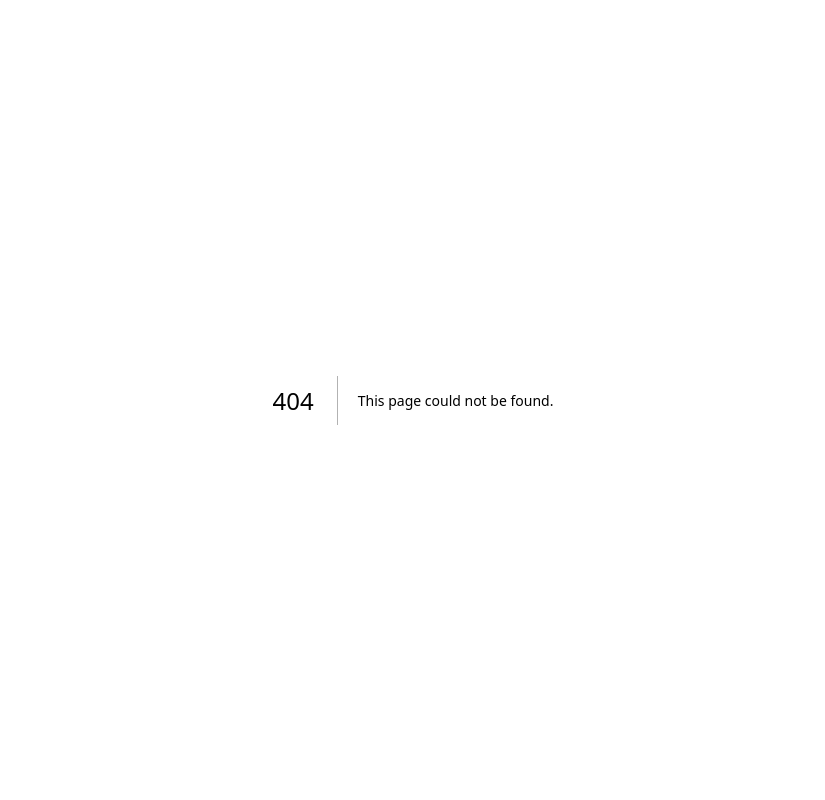
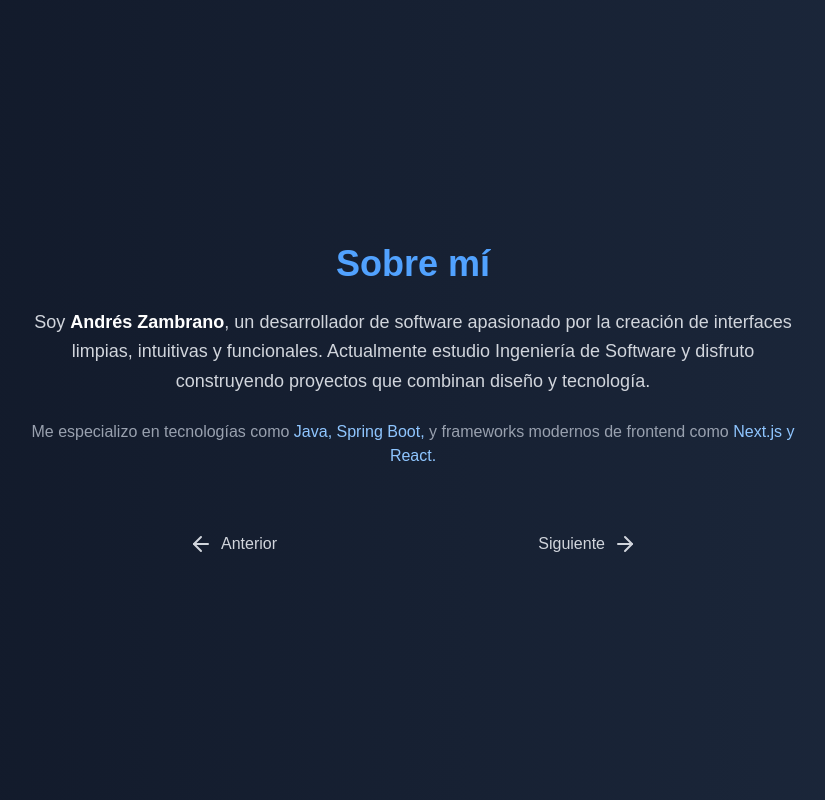
Before and after one commit to andresZam12/aZamb_portf, a Next.js app: page /about in a window 1280 px wide. Before the commit this address had no page. Shown: the whole page, without its empty margins (227-1052 px from the left). Built offline with nearby package versions, Linux system fonts and the light colour scheme.

Commit message:
creación componentes y claseificación de carpetas de desarrollo

```diff
--- /dev/null
+++ b/src/app/about/page.tsx
@@ -0,0 +1,30 @@
+import NavigationButtons from "../components/NavigationButtons";
+
+export default function AboutPage() {
+  return (
+    <main className="flex flex-col justify-center items-center min-h-screen bg-gradient-to-r from-gray-900 to-slate-800 text-white px-6">
+      {/* Sección principal */}
+      <section className="max-w-3xl text-center space-y-6">
+        <h2 className="text-4xl font-bold text-blue-400">Sobre mí</h2>
+
+        <p className="text-lg text-gray-300 leading-relaxed">
+          Soy <span className="font-semibold text-white">Andrés Zambrano</span>,
+          un desarrollador de software apasionado por la creación de interfaces
+          limpias, intuitivas y funcionales. Actualmente estudio Ingeniería de
+          Software y disfruto construyendo proyectos que combinan diseño y
+          tecnología.
+        </p>
+
+        <p className="text-gray-400">
+          Me especializo en tecnologías como{" "}
+          <span className="font-medium text-blue-300">Java, Spring Boot,</span>{" "}
+          y frameworks modernos de frontend como{" "}
+          <span className="font-medium text-blue-300">Next.js y React.</span>
+        </p>
+      </section>
+
+      {/* Botones de navegación */}
+      <NavigationButtons prev="/" next="/projects" />
+    </main>
+  );
+}
--- /dev/null
+++ b/src/app/components/NavigationButtons.tsx
@@ -0,0 +1,35 @@
+import Link from "next/link";
+import { ArrowLeft, ArrowRight } from "lucide-react"; // Iconos simples y elegantes
+
+interface Props {
+  prev?: string;
+  next?: string;
+}
+
+export default function NavigationButtons({ prev, next }: Props) {
+  return (
+    <div className="flex justify-between w-full max-w-md mt-16">
+      {prev ? (
+        <Link
+          href={prev}
+          className="flex items-center text-gray-300 hover:text-blue-400 transition"
+        >
+          <ArrowLeft className="mr-2" /> Anterior
+        </Link>
+      ) : (
+        <span />
+      )}
+
+      {next ? (
+        <Link
+          href={next}
+          className="flex items-center text-gray-300 hover:text-blue-400 transition"
+        >
+          Siguiente <ArrowRight className="ml-2" />
+        </Link>
+      ) : (
+        <span />
+      )}
+    </div>
+  );
+}
--- /dev/null
+++ b/src/app/components/ProjectCard.tsx
@@ -0,0 +1,37 @@
+import { Github } from "lucide-react";
+import Image from "next/image";
+
+interface Props {
+  title: string;
+  description: string;
+  image: string;
+  github: string;
+}
+
+export default function ProjectCard({ title, description, image, github }: Props) {
+  return (
+    <article className="bg-slate-800 rounded-2xl overflow-hidden shadow-lg hover:shadow-blue-500/30 transition-all flex flex-col">
+      <Image
+        src={image}
+        alt={title}
+        width={400}
+        height={240}
+        className="object-cover w-full h-48"
+      />
+
+      <div className="p-5 flex flex-col flex-grow">
+        <h3 className="text-xl font-semibold text-blue-300 mb-2">{title}</h3>
+        <p className="text-gray-300 flex-grow">{description}</p>
+
+        <a
+          href={github}
+          target="_blank"
+          rel="noopener noreferrer"
+          className="mt-4 inline-flex items-center text-blue-400 hover:text-blue-300 transition"
+        >
+          <Github className="mr-2 w-5 h-5" /> Ver en GitHub
+        </a>
+      </div>
+    </article>
+  );
+}
--- a/src/app/page.tsx
+++ b/src/app/page.tsx
@@ -1,10 +1,17 @@
 export default function Home() {
   return (
-    <main className="flex min-h-screen items-center justify-center bg-gradient-to-r from-blue-500 to-indigo-600">
-      <section className="text-center text-white p-6 rounded-xl shadow-lg bg-white/10 backdrop-blur-sm">
-        <h1 className="text-4xl font-bold mb-2">🔥Hola, soy Andrés🔥</h1>
-        <p className="text-lg">Bienvenido a mi elaboración paso a paso de mi portafolio</p>
-      </section>
+    <main className="flex flex-col items-center justify-center min-h-screen bg-gradient-to-r from-slate-900 to-gray-800 text-white">
+      <h1 className="text-4xl font-bold mb-4">¡Hola! Soy Andrés Zambrano</h1>
+      <p className="text-lg text-gray-300 mb-8">
+        Desarrollador de software y estudiante de ingeniería.
+      </p>
+
+      <a
+        href="/about"
+        className="px-6 py-3 bg-blue-600 hover:bg-blue-700 rounded-xl transition-all"
+      >
+        Conóceme →
+      </a>
     </main>
   );
 }
--- /dev/null
+++ b/src/app/projects/page.tsx
@@ -0,0 +1,51 @@
+import ProjectCard from "../components/ProjectCard";
+import NavigationButtons from "../components/NavigationButtons";
+
+export default function ProjectsPage() {
+  const projects = [
+    {
+      id: 1,
+      title: "Sistema de pedidos para restaurante",
+      description:
+        "Aplicación en Java con Spring Boot que gestiona pedidos, usuarios y pagos.",
+      image: "/images/project1.png",
+      github: "https://github.com/andreszambrano/pedidos-restaurante",
+    },
+    {
+      id: 2,
+      title: "Sistema bibliográfico universitario",
+      description:
+        "Proyecto en Java con gestión de préstamos, revistas y trabajos de grado.",
+      image: "/images/project2.png",
+      github: "https://github.com/andreszambrano/sistema-biblioteca",
+    },
+    {
+      id: 3,
+      title: "Plataforma educativa universitaria",
+      description:
+        "Aplicación con Next.js y Spring Boot para la gestión de matrículas y paquetes educativos.",
+      image: "/images/project3.png",
+      github: "https://github.com/andreszambrano/plataforma-educativa",
+    },
+  ];
+
+  return (
+    <main className="min-h-screen flex flex-col items-center justify-center bg-gradient-to-r from-slate-900 to-gray-800 text-white px-6 py-12">
+      <h2 className="text-4xl font-bold mb-10 text-blue-400">Mis Proyectos</h2>
+
+      <section className="grid grid-cols-1 sm:grid-cols-2 lg:grid-cols-3 gap-8 max-w-6xl">
+        {projects.map((project) => (
+          <ProjectCard
+            key={project.id}
+            title={project.title}
+            description={project.description}
+            image={project.image}
+            github={project.github}
+          />
+        ))}
+      </section>
+
+      <NavigationButtons prev="/about" next="/" />
+    </main>
+  );
+}
```
Also changed, not shown: package.json (+7 -6 lines), src/app/components/Header.tsx (added), src/styles/globals.css (added), 1 other file (tests, documents, lock files or other folders).
